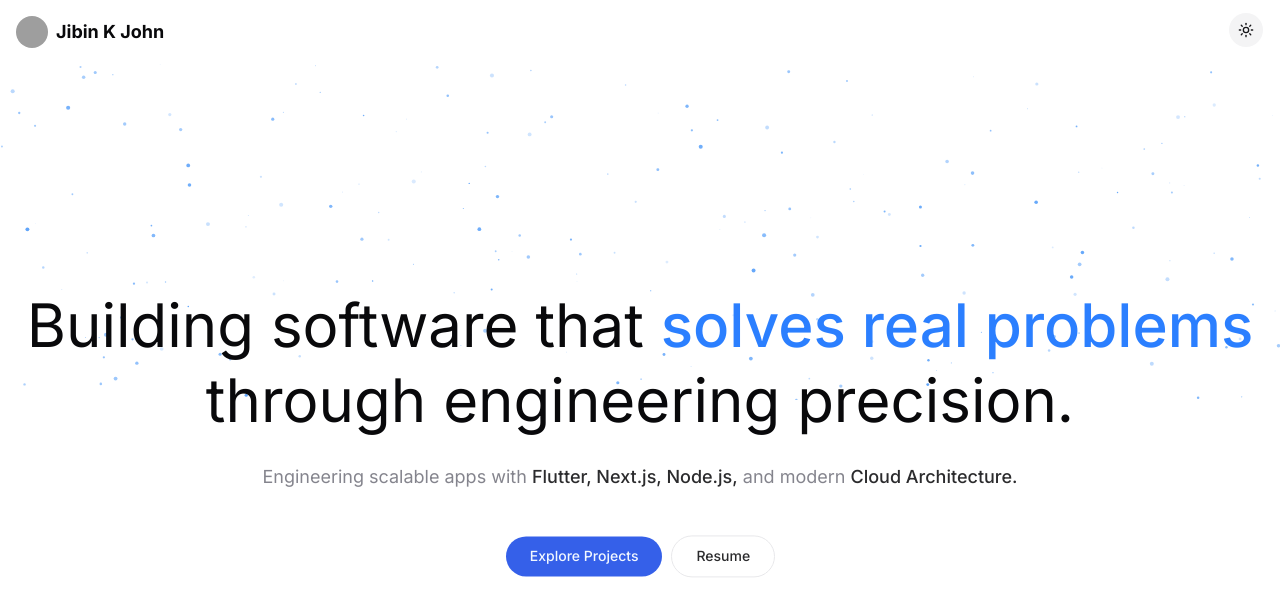
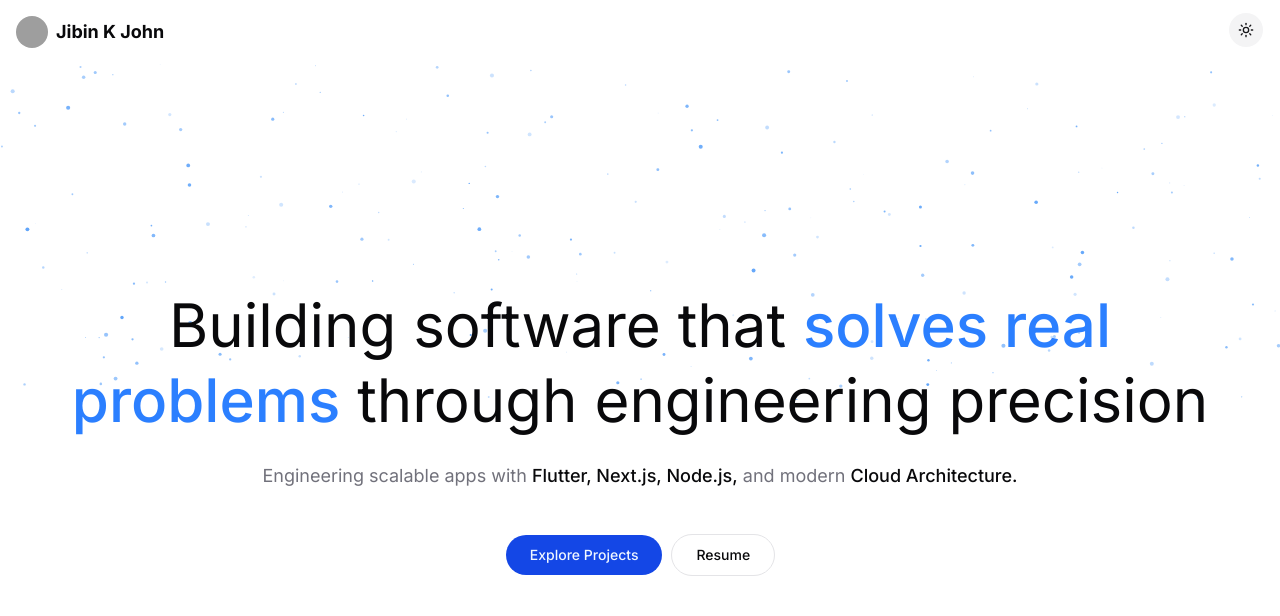
Before and after one commit to jibinkj-07/portfolio, a Next.js app: page / in a window 1280 px wide. Shown: the top 616 px of the page. Built offline with nearby package versions, Linux system fonts and the light colour scheme; grey boxes are pictures that could not be loaded.

Commit message:
Disabled bg scroll when profile opened

```diff
--- a/app/components/header.tsx
+++ b/app/components/header.tsx
@@ -42,7 +42,7 @@ export default function Header() {
         >
             <div
                 className={cn(
-                    "h-full w-full max-w-400 mx-auto px-4",
+                    "h-full w-full max-w-350 mx-auto px-4",
                     "flex items-center justify-between",
                 )}
             >
--- a/app/components/hero.tsx
+++ b/app/components/hero.tsx
@@ -20,20 +20,20 @@ export default function Hero() {
                     }
                 >
                     <TypingText
-                        speed={50}
+                        speed={40}
                         segments={[
                             {text: "Building software that "},
                             {
                                 text: "solves real problems",
                                 className: "text-blue-500 font-medium",
                             },
-                            {text: " through engineering precision."},
+                            {text: " through engineering precision"},
                         ]}
                     />
                 </h1>
 
                 <DelayedMotion
-                    delay={5}
+                    delay={4}
                     as="p"
                     className="text-center text-lg text-muted-foreground"
                 >
@@ -47,7 +47,7 @@ export default function Hero() {
           </span>
                 </DelayedMotion>
 
-                <DelayedMotion delay={5} as="div">
+                <DelayedMotion delay={4} as="div">
                     <div className={"mt-5 flex flex-col md:flex-row gap-2"}>
                         <Button className={"px-6 py-5"}>Explore Projects</Button>
 
--- a/app/page.tsx
+++ b/app/page.tsx
@@ -7,7 +7,7 @@ export default function Home() {
         <div className={""}>
             <StarField/>
             <Header/>
-            <main className={"max-w-7xl mx-auto"}>
+            <main className={"max-w-6xl mx-auto"}>
                 <Hero/>
             </main>
         </div>
```
